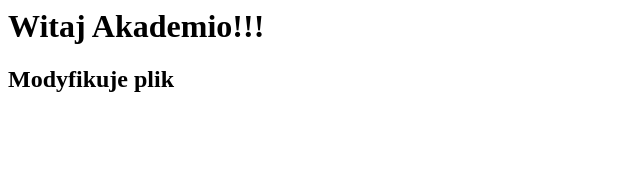
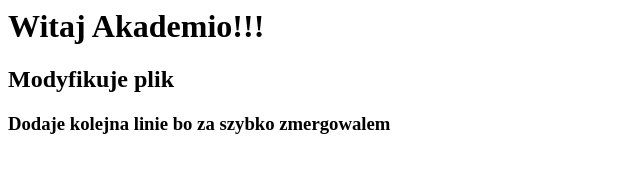
Before and after one commit to MateuszJuszczel/akademia-1, a plain HTML site: page index.html in a window 1280 px wide. Shown: the whole page, without its empty margins (0-640 px from the left). Drawn offline with Linux system fonts and the light colour scheme.

Commit message:
Dodalem kolejna zmiane na index.html, poniewaz pospieszylem sie z mergem

```diff
--- a/index.html
+++ b/index.html
@@ -3,4 +3,5 @@
 
 	<h2>Modyfikuje plik</h2>
 
+	<h3>Dodaje kolejna linie bo za szybko zmergowalem</h3>
 </html>
```
